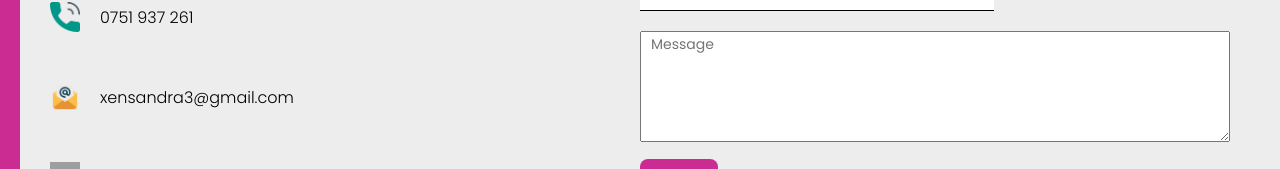
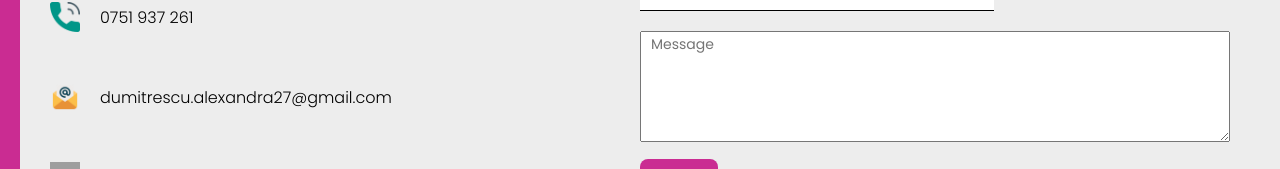
Before and after one commit to DumitrescuAlexandra/portfolio, a React (Create React App) app: page / in a window 1280 px wide. Shown: the part 3053-3222 px from the top of the page. Built offline with nearby package versions, Linux system fonts and the light colour scheme; no server answers; grey boxes are pictures that could not be loaded.

Commit message:
edited e-mail

```diff
--- a/package.json
+++ b/package.json
@@ -7,6 +7,7 @@
     "@testing-library/jest-dom": "^5.16.2",
     "@testing-library/react": "^12.1.3",
     "@testing-library/user-event": "^13.5.0",
+    "axios": "^0.26.0",
     "emailjs-com": "^3.2.0",
     "react": "^17.0.2",
     "react-dom": "^17.0.2",
--- a/src/components/about/About.jsx
+++ b/src/components/about/About.jsx
@@ -2,8 +2,21 @@ import React from "react";
 import classes from "./About.module.css";
 import webdev from "../../images/webDevelopment.jpg";
 import award from "../../images/award.png";
+import axios from "axios";
 
 function About() {
+  async function getStuff() {
+    try {
+      const response = await axios.get(
+        "https://dad-jokes.p.rapidapi.com/random/joke"
+      );
+      console.log(response);
+    } catch (error) {
+      console.error(error);
+    }
+  }
+  getStuff();
+
   return (
     <div className={classes.aboutPage}>
       <div className={classes.aboutLeft}>
--- a/src/components/contact/Contact.jsx
+++ b/src/components/contact/Contact.jsx
@@ -46,7 +46,9 @@ function Contact() {
             </div>
             <div className={classes.contactItem}>
               <img src={email} alt="" className={classes.contactImage}></img>
-              <div className={classes.contactEmail}>xensandra3@gmail.com</div>
+              <div className={classes.contactEmail}>
+                dumitrescu.alexandra27@gmail.com
+              </div>
             </div>
             <div className={classes.contactItem}>
               <img src={address} alt="" className={classes.contactImage}></img>
```
Also changed, not shown: 1 other file (tests, documents, lock files or other folders).
